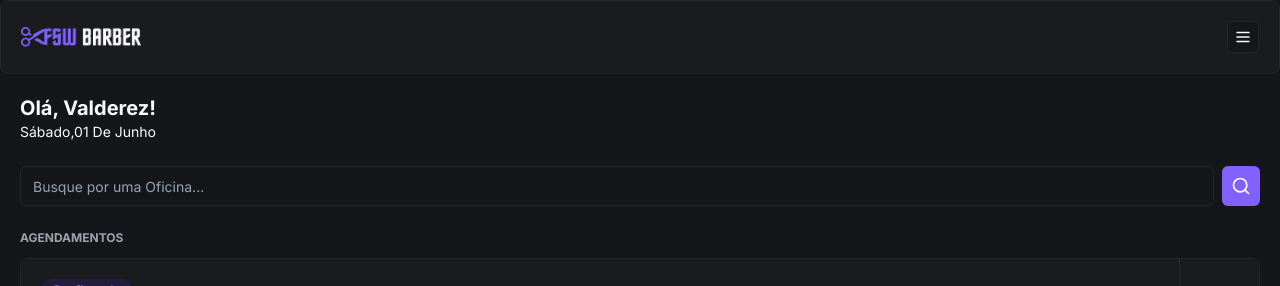
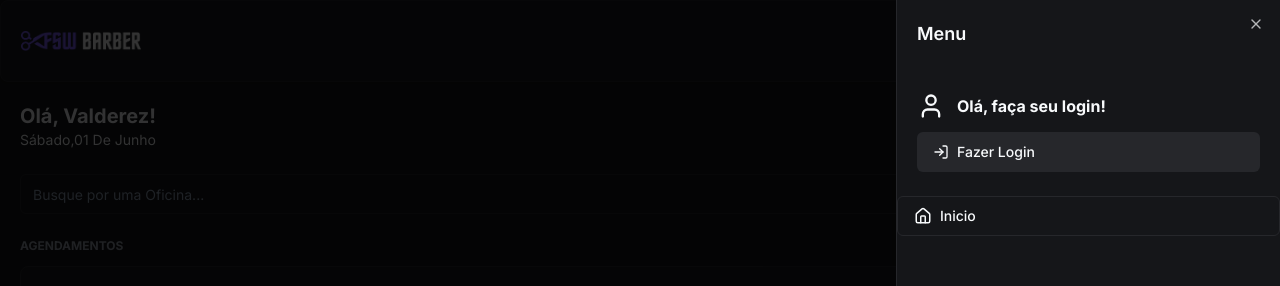
Before and after one commit to Valderezpe/app_oficina_car, a Next.js app: page / in a window 1280 px wide. Both pictures are taken after a click on the button 1243 px from the left and 37 px from the top of the page. Shown: the top 286 px of the page. Built offline with nearby package versions, Linux system fonts and the light colour scheme; no server answers; the database is empty.

Commit message:
feat: add sign in logout

```diff
--- a/app/_components/headers.tsx
+++ b/app/_components/headers.tsx
@@ -1,19 +1,102 @@
-import { MenuIcon } from "lucide-react";
+"use client";
+
+import { Avatar, AvatarImage } from "@radix-ui/react-avatar";
+import {
+  CalendarIcon,
+  HomeIcon,
+  LogInIcon,
+  LogOutIcon,
+  MenuIcon,
+  UserIcon,
+} from "lucide-react";
+import { signIn, useSession } from "next-auth/react";
 import Image from "next/image";
+import Link from "next/link";
 import { Button } from "./ui/button";
 import { Card, CardContent } from "./ui/card";
+import {
+  Sheet,
+  SheetContent,
+  SheetHeader,
+  SheetTitle,
+  SheetTrigger,
+} from "./ui/sheet";
 
 const Header = () => {
+  const { data, status } = useSession();
+
+  const handleLogoutClick = () => sigOut();
+  const handleLoginClick = () => signIn("google");
+
   return (
     <Card>
       <CardContent className="p-5  justify-between items-center flex flex-row">
         <Image src="/logo.png" alt="Oficina Car" height={22} width={120} />
-        <Button variant="outline" size="icon" className="h-8 w-8">
-          <MenuIcon size={18} />
-        </Button>
+        <Sheet>
+          <SheetTrigger asChild>
+            <Button variant="outline" size="icon">
+              <MenuIcon size={18} />
+            </Button>
+          </SheetTrigger>
+          <SheetContent className="p-0">
+            <SheetHeader className="text-left border-b-solid border-secondary p-5">
+              <SheetTitle>Menu</SheetTitle>
+            </SheetHeader>
+
+            {data?.user ? (
+              <div className="flex justify-between px-5 py=6 items-center">
+                <div className="flex items-center gap-3">
+                  <Avatar>
+                    <AvatarImage src={data.user?.image ?? ""} />
+                  </Avatar>
+                  <h2 className="font-bold">{data.user.name}</h2>
+                </div>
+                <Button variant="secondary" size="icon">
+                  <LogOutIcon onClick={handleLogoutClick} />
+                </Button>
+              </div>
+            ) : (
+              <div className="flex flex-col px-5 py-6 gap-3">
+                <div className="flex items-center gap-3">
+                  <UserIcon size={28} />
+                  <h2 className="font-bold">Olá, faça seu login!</h2>
+                </div>
+                <Button
+                  variant="secondary"
+                  className="w-full justify-start"
+                  onClick={handleLoginClick}
+                >
+                  <LogInIcon className="mr-2" size={16} />
+                  Fazer Login
+                </Button>
+              </div>
+            )}
+
+            <div className="flex flex-col gap-3" px-5>
+              <Button variant="outline" className="justify-start" asChild>
+                <Link href="/">
+                  <HomeIcon size={18} className="mr-2" />
+                  Inicio
+                </Link>
+              </Button>
+
+              {data?.user && (
+                <Button variant="outline" className="justify-start" asChild>
+                  <Link href={"/empresas"}>
+                    <CalendarIcon size={18} className="mr-2" />
+                    Agendamentos
+                  </Link>
+                </Button>
+              )}
+            </div>
+          </SheetContent>
+        </Sheet>
       </CardContent>
     </Card>
   );
 };
 
 export default Header;
+function sigOut() {
+  throw new Error("Function not implemented.");
+}
--- /dev/null
+++ b/app/_components/ui/sheet.tsx
@@ -0,0 +1,140 @@
+"use client"
+
+import * as React from "react"
+import * as SheetPrimitive from "@radix-ui/react-dialog"
+import { cva, type VariantProps } from "class-variance-authority"
+import { X } from "lucide-react"
+
+import { cn } from "@/app/_lib/utils"
+
+const Sheet = SheetPrimitive.Root
+
+const SheetTrigger = SheetPrimitive.Trigger
+
+const SheetClose = SheetPrimitive.Close
+
+const SheetPortal = SheetPrimitive.Portal
+
+const SheetOverlay = React.forwardRef<
+  React.ElementRef<typeof SheetPrimitive.Overlay>,
+  React.ComponentPropsWithoutRef<typeof SheetPrimitive.Overlay>
+>(({ className, ...props }, ref) => (
+  <SheetPrimitive.Overlay
+    className={cn(
+      "fixed inset-0 z-50 bg-black/80  data-[state=open]:animate-in data-[state=closed]:animate-out data-[state=closed]:fade-out-0 data-[state=open]:fade-in-0",
+      className
+    )}
+    {...props}
+    ref={ref}
+  />
+))
+SheetOverlay.displayName = SheetPrimitive.Overlay.displayName
+
+const sheetVariants = cva(
+  "fixed z-50 gap-4 bg-background p-6 shadow-lg transition ease-in-out data-[state=open]:animate-in data-[state=closed]:animate-out data-[state=closed]:duration-300 data-[state=open]:duration-500",
+  {
+    variants: {
+      side: {
+        top: "inset-x-0 top-0 border-b data-[state=closed]:slide-out-to-top data-[state=open]:slide-in-from-top",
+        bottom:
+          "inset-x-0 bottom-0 border-t data-[state=closed]:slide-out-to-bottom data-[state=open]:slide-in-from-bottom",
+        left: "inset-y-0 left-0 h-full w-3/4 border-r data-[state=closed]:slide-out-to-left data-[state=open]:slide-in-from-left sm:max-w-sm",
+        right:
+          "inset-y-0 right-0 h-full w-3/4  border-l data-[state=closed]:slide-out-to-right data-[state=open]:slide-in-from-right sm:max-w-sm",
+      },
+    },
+    defaultVariants: {
+      side: "right",
+    },
+  }
+)
+
+interface SheetContentProps
+  extends React.ComponentPropsWithoutRef<typeof SheetPrimitive.Content>,
+    VariantProps<typeof sheetVariants> {}
+
+const SheetContent = React.forwardRef<
+  React.ElementRef<typeof SheetPrimitive.Content>,
+  SheetContentProps
+>(({ side = "right", className, children, ...props }, ref) => (
+  <SheetPortal>
+    <SheetOverlay />
+    <SheetPrimitive.Content
+      ref={ref}
+      className={cn(sheetVariants({ side }), className)}
+      {...props}
+    >
+      {children}
+      <SheetPrimitive.Close className="absolute right-4 top-4 rounded-sm opacity-70 ring-offset-background transition-opacity hover:opacity-100 focus:outline-none focus:ring-2 focus:ring-ring focus:ring-offset-2 disabled:pointer-events-none data-[state=open]:bg-secondary">
+        <X className="h-4 w-4" />
+        <span className="sr-only">Close</span>
+      </SheetPrimitive.Close>
+    </SheetPrimitive.Content>
+  </SheetPortal>
+))
+SheetContent.displayName = SheetPrimitive.Content.displayName
+
+const SheetHeader = ({
+  className,
+  ...props
+}: React.HTMLAttributes<HTMLDivElement>) => (
+  <div
+    className={cn(
+      "flex flex-col space-y-2 text-center sm:text-left",
+      className
+    )}
+    {...props}
+  />
+)
+SheetHeader.displayName = "SheetHeader"
+
+const SheetFooter = ({
+  className,
+  ...props
+}: React.HTMLAttributes<HTMLDivElement>) => (
+  <div
+    className={cn(
+      "flex flex-col-reverse sm:flex-row sm:justify-end sm:space-x-2",
+      className
+    )}
+    {...props}
+  />
+)
+SheetFooter.displayName = "SheetFooter"
+
+const SheetTitle = React.forwardRef<
+  React.ElementRef<typeof SheetPrimitive.Title>,
+  React.ComponentPropsWithoutRef<typeof SheetPrimitive.Title>
+>(({ className, ...props }, ref) => (
+  <SheetPrimitive.Title
+    ref={ref}
+    className={cn("text-lg font-semibold text-foreground", className)}
+    {...props}
+  />
+))
+SheetTitle.displayName = SheetPrimitive.Title.displayName
+
+const SheetDescription = React.forwardRef<
+  React.ElementRef<typeof SheetPrimitive.Description>,
+  React.ComponentPropsWithoutRef<typeof SheetPrimitive.Description>
+>(({ className, ...props }, ref) => (
+  <SheetPrimitive.Description
+    ref={ref}
+    className={cn("text-sm text-muted-foreground", className)}
+    {...props}
+  />
+))
+SheetDescription.displayName = SheetPrimitive.Description.displayName
+
+export {
+  Sheet,
+  SheetPortal,
+  SheetOverlay,
+  SheetTrigger,
+  SheetClose,
+  SheetContent,
+  SheetHeader,
+  SheetFooter,
+  SheetTitle,
+  SheetDescription,
+}
--- a/app/api/auth/[...nextauth]/route.ts
+++ b/app/api/auth/[...nextauth]/route.ts
@@ -8,8 +8,8 @@
   adapter: PrismaAdapter(db) as Adapter,
   providers: [
     GoogleProvider({
-      clientId: process.env.GOOLE_CLIENT_ID as string,
-      clientSecret: process.env.GPPGLE_CLIENT_SECRET as string,
+      clientId: process.env.GOOGLE_CLIENT_ID as string,
+      clientSecret: process.env.GOOGLE_CLIENT_SECRET as string,
     }),
   ],
 });
--- a/package.json
+++ b/package.json
@@ -15,6 +15,7 @@
     "@auth/prisma-adapter": "^2.4.1",
     "@prisma/client": "^5.14.0",
     "@radix-ui/react-avatar": "^1.0.4",
+    "@radix-ui/react-dialog": "^1.1.1",
     "@radix-ui/react-slot": "^1.0.2",
     "class-variance-authority": "^0.7.0",
     "clsx": "^2.1.1",
```
Also changed, not shown: 1 other file (tests, documents, lock files or other folders).
